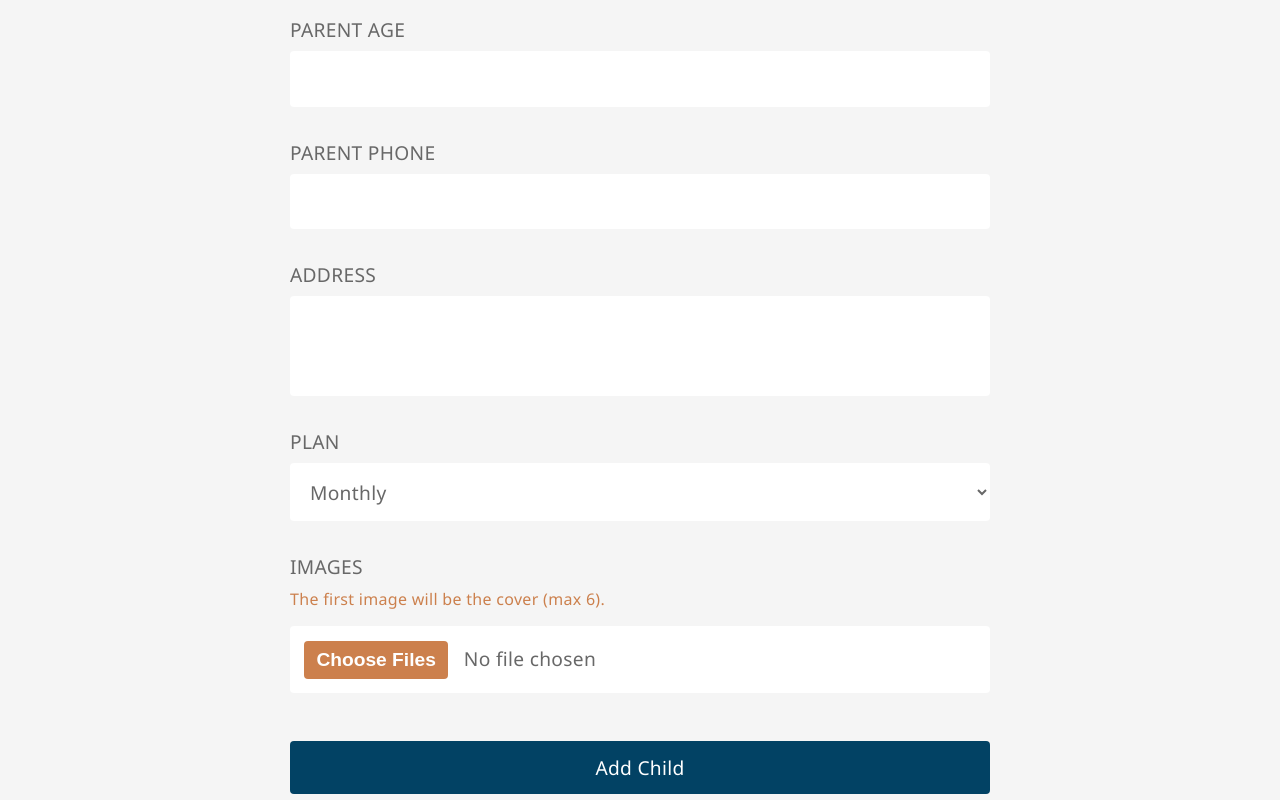
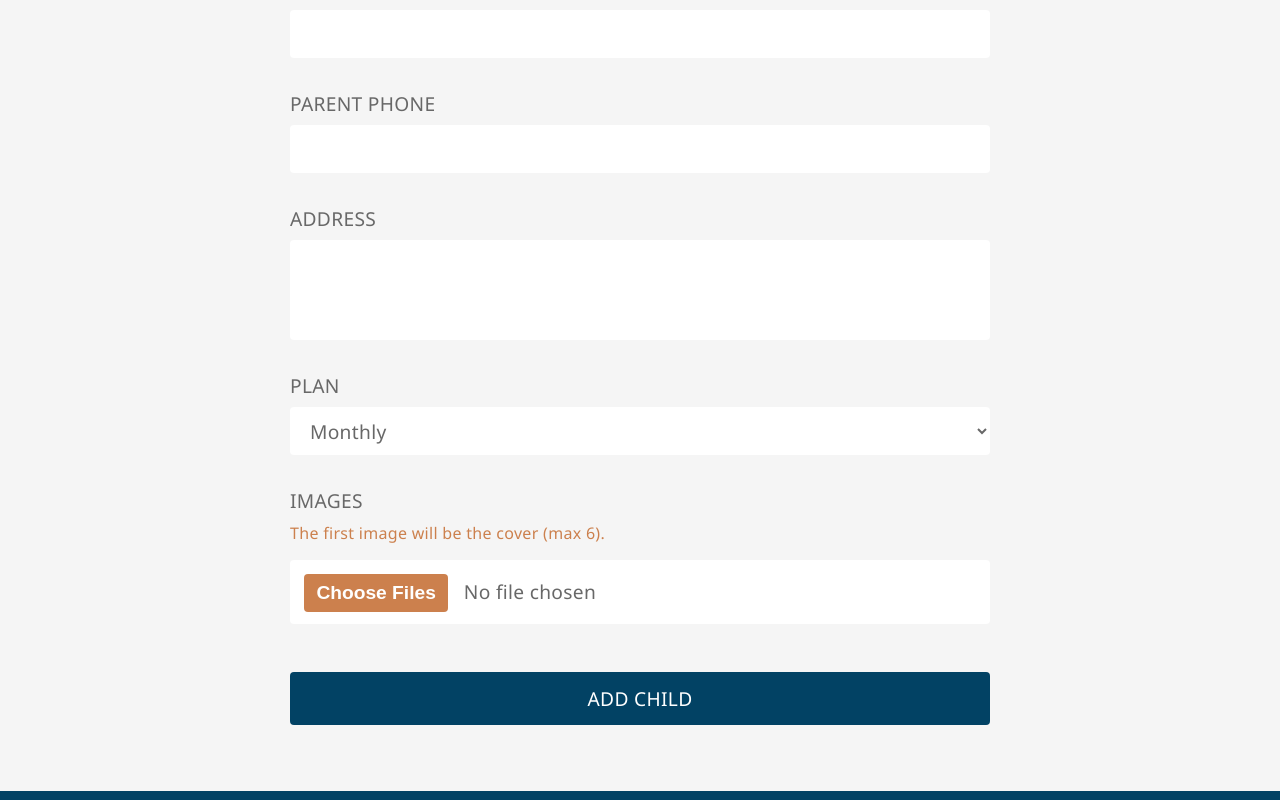
Before and after one commit to Ubongg/day-care, a React (Create React App) app: page /add-kid in a window 1280 px wide. Shown: the part 940-1740 px from the top of the page. Built offline with nearby package versions, Linux system fonts and the light colour scheme; no server answers; sample sign-in values are in the browser's storage.

Commit message:
changed few styles in addChild page

```diff
--- a/src/styles/AddChild.css
+++ b/src/styles/AddChild.css
@@ -51,6 +51,7 @@
   margin-right: 0.5rem;
   font-size: 1.1rem;
   width: 100%;
+  height: 3rem;
 }
 .formInputName,
 .formInputAge,
@@ -62,7 +63,7 @@
   outline: none;
   border-radius: var(--radius);
   resize: none;
-  padding: 0.9rem 1rem;
+  padding: 0 1rem;
 }
 .formButton,
 .formButtonActive {
@@ -87,6 +88,7 @@
   text-align: center;
   width: 100%;
   border-radius: var(--radius);
+  height: 4rem;
 }
 .formInputFile::-webkit-file-upload-button {
   background-color: var(--secColor);
@@ -111,6 +113,7 @@
   border: none;
   font-size: 1.1rem;
   padding: 13px;
+  text-transform: uppercase;
 }
 .addChildButton:hover {
   background: var(--secColor);
```
